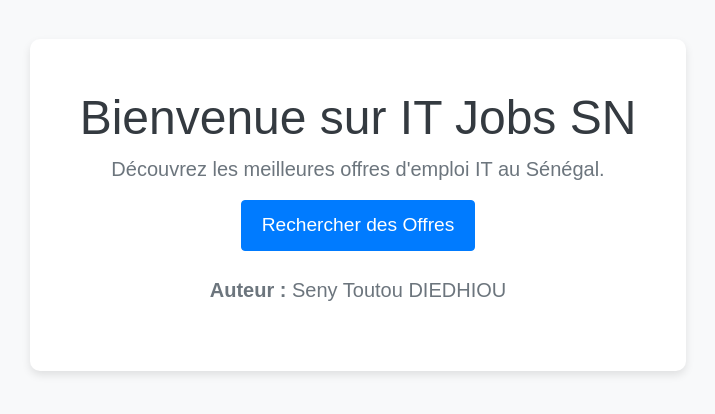
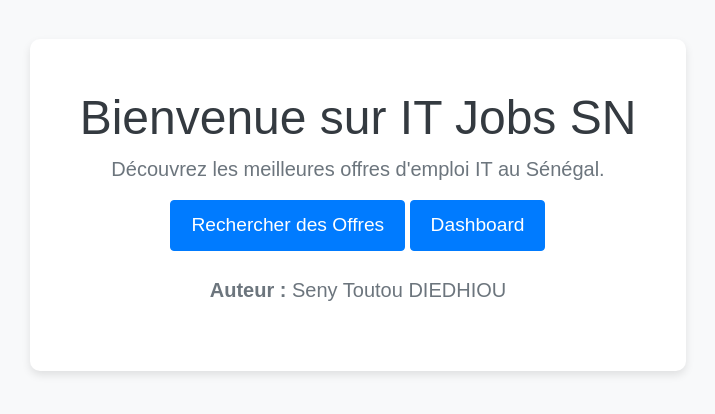
Before and after one commit to setoudie/ELK_Project, a Django app: page /it-jobs-sn/ in a window 1280 px wide. Shown: the part 195-609 px from the top of the page, without its empty margins (282-997 px from the left). Run offline with Django 5.2, Linux system fonts and the light colour scheme; some libraries are stand-ins or nearby versions.

Commit message:
dashboard ok

```diff
--- a/it_jobs/templates/it_jobs/index.html
+++ b/it_jobs/templates/it_jobs/index.html
@@ -39,7 +39,8 @@
     <div class="welcome-container">
         <h1>Bienvenue sur IT Jobs SN</h1>
         <p>Découvrez les meilleures offres d'emploi IT au Sénégal.</p>
-        <a href="{% url 'search_view' %}" class="btn btn-primary btn-search">Rechercher des Offres</a><br><br>
+        <a href="{% url 'search_view' %}" class="btn btn-primary btn-search">Rechercher des Offres</a>
+        <a href="{% url 'dashboard' %}" class="btn btn-primary btn-search">Dashboard</a><br><br>
         <p><strong>Auteur : </strong>Seny Toutou DIEDHIOU</p>
     </div>
 
--- a/it_jobs/urls.py
+++ b/it_jobs/urls.py
@@ -4,4 +4,5 @@ from . import views
 urlpatterns = [
     path('', views.index, name='index'),
     path('search/', views.search_view, name='search_view'),
+    path('dashboard/', views.dashboard, name='dashboard'),
 ]
--- a/it_jobs/views.py
+++ b/it_jobs/views.py
@@ -33,3 +33,7 @@ def search_view(request):
         # print(len(found_data), found_data)
 
     return render(request, 'it_jobs/search.html', {'found_datas': found_data})
+
+# Creation de la view pour afficher le dashboard
+def dashboard(request):
+    return render(request, 'it_jobs/dashboard.html')
```
Also changed, not shown: it_jobs/templates/it_jobs/dashboard.html (added, +17 -0 lines).
